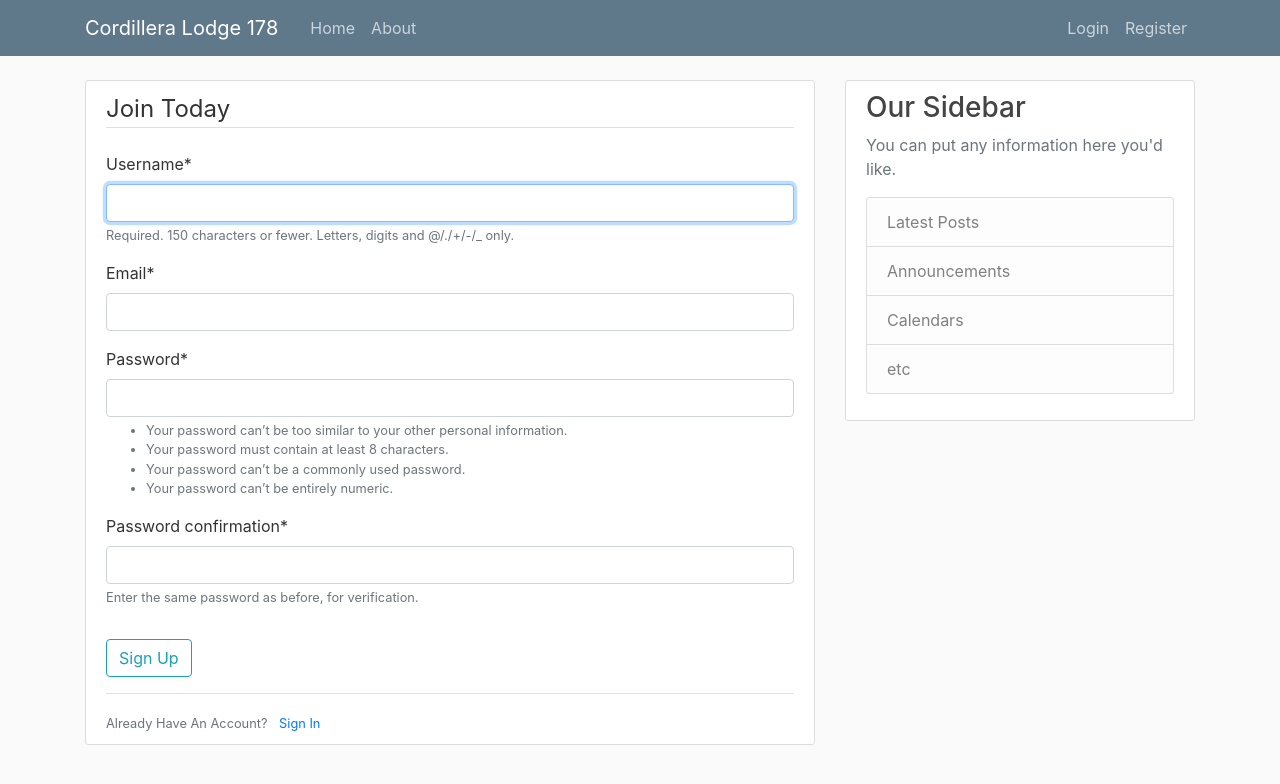
After one commit to solrac11/blog, a Django app: page /register/ in a window 1280 px wide. The commit adds this page. Shown: the top 784 px of the page. Run offline with Django 3.2, Linux system fonts and the light colour scheme; some libraries are stand-ins or nearby versions.

Commit message:
4th commit

```diff
--- a/blog/templates/blog/base.html
+++ b/blog/templates/blog/base.html
@@ -14,9 +14,9 @@
     <link rel="stylesheet" type="text/css" href="{% static 'blog/main.css' %}">
 
     {% if title %}
-        <title>Django Blog - {{ title }}</title>
+        <title>Cordillera - {{ title }}</title>
     {% else %}
-        <title>Django Blog</title>
+        <title>Cordillera</title>
     {% endif %}
 </head>
 <body>
@@ -24,7 +24,7 @@
     <header class="site-header">
         <nav class="navbar navbar-expand-md navbar-dark bg-steel fixed-top">
             <div class="container">
-            <a class="navbar-brand mr-4" href="{% url 'blog-home' %}">Django Blog</a>
+            <a class="navbar-brand mr-4" href="{% url 'blog-home' %}">Cordillera Lodge 178</a>
             <button class="navbar-toggler" type="button" data-toggle="collapse" data-target="#navbarToggle" aria-controls="navbarToggle" aria-expanded="false" aria-label="Toggle navigation">
             <span class="navbar-toggler-icon"></span>
             </button>
@@ -35,8 +35,13 @@
                 </div>
                 <!-- Navbar Right Side -->
                 <div class="navbar-nav">
-                <a class="nav-item nav-link" href="#">Login</a>
-                <a class="nav-item nav-link" href="#">Register</a>
+                    {% if user.is_authenticated %}
+                        <a class="nav-item nav-link" href="{% url 'profile' %}">Profile</a>
+                        <a class="nav-item nav-link" href="{% url 'logout' %}">Logout</a>
+                    {% else %}
+                        <a class="nav-item nav-link" href="{% url 'login' %}">Login</a>
+                        <a class="nav-item nav-link" href="{% url 'register' %}">Register</a>
+                    {% endif %}
                 </div>
             </div>
             </div>
@@ -46,6 +51,13 @@
     <main role="main" class="container">
     <div class="row">
         <div class="col-md-8">
+            {% if messages %}
+            {% for message in messages %}
+              <div class="alert alert-{{ message.tags }}">
+                {{ message }}
+              </div>
+            {% endfor %}
+            {% endif %}
         {% block content %}{% endblock %}
         </div>
         <div class="col-md-4">
--- a/mysite/settings.py
+++ b/mysite/settings.py
@@ -33,6 +33,8 @@ ALLOWED_HOSTS = []
 INSTALLED_APPS = [
     'blog.apps.BlogConfig',
     'django.contrib.admin',
+    'crispy_forms',
+    'users.apps.UsersConfig',
     'django.contrib.auth',
     'django.contrib.contenttypes',
     'django.contrib.sessions',
@@ -119,3 +121,7 @@ USE_TZ = True
 # https://docs.djangoproject.com/en/3.0/howto/static-files/
 
 STATIC_URL = '/static/'
+
+CRISPY_TEMPLATE_PACK="bootstrap4"
+
+LOGIN_REDIRECT_URL = 'blog-home'
--- a/mysite/urls.py
+++ b/mysite/urls.py
@@ -14,9 +14,15 @@ Including another URLconf
     2. Add a URL to urlpatterns:  path('blog/', include('blog.urls'))
 """
 from django.contrib import admin
+from django.contrib.auth import views as auth_views
 from django.urls import path, include
+from users import views as user_views
 
 urlpatterns = [
     path('admin/', admin.site.urls),
+    path('register/', user_views.register, name='register'),
+    path('profile/', user_views.profile, name='profile'),
+    path('login/', auth_views.LoginView.as_view(template_name='users/login.html'), name='login'),
+    path('logout/', auth_views.LogoutView.as_view(template_name='users/logout.html'), name='logout'),
     path('', include('blog.urls')),
 ]
--- /dev/null
+++ b/users/admin.py
@@ -0,0 +1,3 @@
+from django.contrib import admin
+
+# Register your models here.
--- /dev/null
+++ b/users/apps.py
@@ -0,0 +1,5 @@
+from django.apps import AppConfig
+
+
+class UsersConfig(AppConfig):
+    name = 'users'
--- /dev/null
+++ b/users/forms.py
@@ -0,0 +1,11 @@
+from django import forms
+from django.contrib.auth.models import User
+from django.contrib.auth.forms import UserCreationForm
+
+
+class UserRegisterForm(UserCreationForm):
+    email = forms.EmailField()
+
+    class Meta:
+        model = User
+        fields = ['username', 'email', 'password1', 'password2']
--- /dev/null
+++ b/users/models.py
@@ -0,0 +1,3 @@
+from django.db import models
+
+# Create your models here.
--- /dev/null
+++ b/users/templates/users/register.html
@@ -0,0 +1,21 @@
+{% extends "blog/base.html" %}
+{% load crispy_forms_tags %}
+{% block content %}
+    <div class="content-section">
+        <form method="POST">
+            {% csrf_token %}
+            <fieldset class="form-group">
+                <legend class="border-bottom mb-4">Join Today</legend>
+                {{ form|crispy }}
+            </fieldset>
+            <div class="form-group">
+                <button class="btn btn-outline-info" type="submit">Sign Up</button>
+            </div>
+        </form>
+        <div class="border-top pt-3">
+            <small class="text-muted">
+                Already Have An Account? <a class="ml-2" href="#">Sign In</a>
+            </small>
+        </div>
+    </div>
+{% endblock content %}
--- /dev/null
+++ b/users/tests.py
@@ -0,0 +1,3 @@
+from django.test import TestCase
+
+# Create your tests here.
--- /dev/null
+++ b/users/views.py
@@ -0,0 +1,21 @@
+from django.shortcuts import render, redirect
+from django.contrib import messages
+from .forms import UserRegisterForm
+
+
+def register(request):
+    if request.method == 'POST':
+        form = UserRegisterForm(request.POST)
+        if form.is_valid():
+            form.save()
+            username = form.cleaned_data.get('username')
+            messages.success(request, f'Your account has been created! You are able to log in')
+            return redirect('login')
+
+    else:
+        form = UserRegisterForm()
+    return render(request, 'users/register.html', {'form': form})
+
+
+def profile(request):
+    return render(request, 'users/profile.html')
```
Also changed, not shown: users/templates/users/login.html (added, +21 -0 lines), users/templates/users/logout.html (added, +9 -0 lines), users/templates/users/profile.html (added, +14 -0 lines), db.sqlite3, users/__init__.py (added), users/migrations/__init__.py (added).
